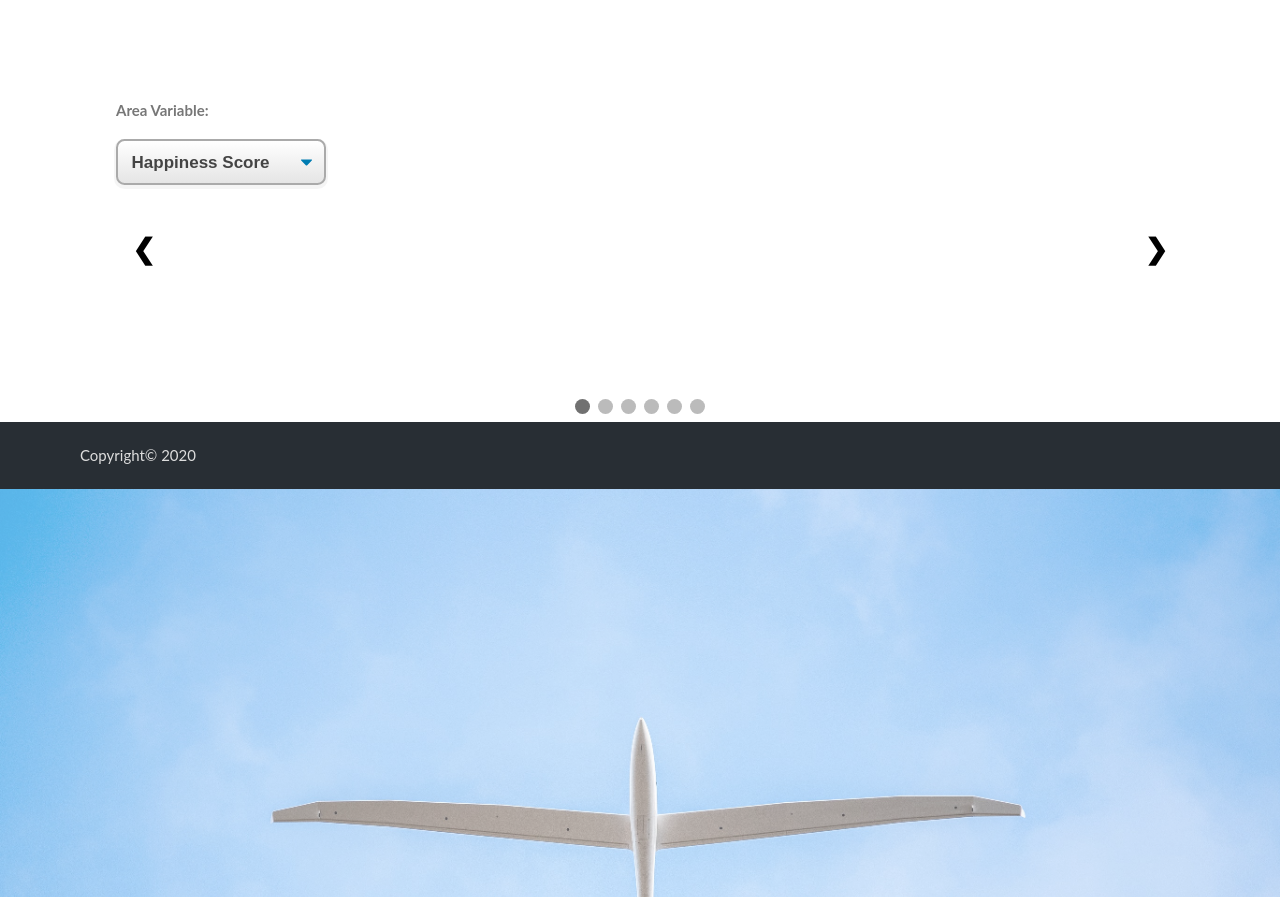
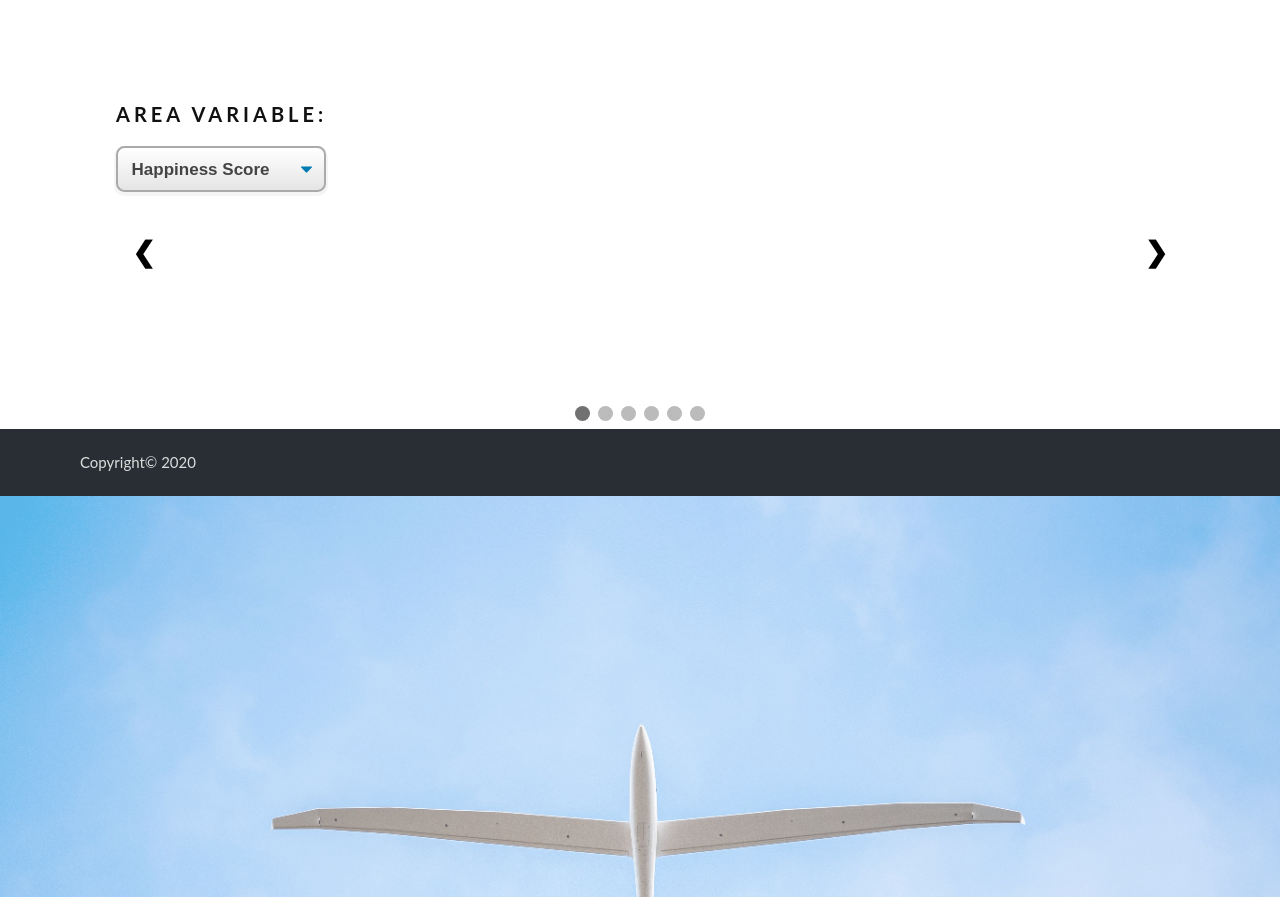
Before and after one commit to tpitla/narrative-viz, a plain HTML site: page index.html in a window 1280 px wide. Shown: the part 6347-7244 px from the top of the page. Drawn offline with nearby package versions, Linux system fonts and the light colour scheme; no server answers.

Commit message:
Change area variable text

```diff
--- a/index.html
+++ b/index.html
@@ -67,7 +67,6 @@
     background-position: center;
   }
 
-
   #parallax1 {
     opacity: 0.65;
     background-image: url("sb2.jpg");
@@ -136,6 +135,13 @@
     color: #111;
     text-align: center;
     font-size: 28;
+  }
+
+  #selectorCaption{
+    letter-spacing: 4px;
+    text-transform: uppercase;
+    font: 20px "Lato", sans-serif;
+    color: #111;
   }
 
   .axis-label {
@@ -479,7 +485,7 @@
     </div>
 
     <div class="slideshow-container charts">
-      <p><strong>Area Variable:</strong></p>
+      <p id="selectorCaption"><strong>Area Variable:</strong></p>
       <select id="areaSelection" class="areaVarSelector">
         <option value="Ladder score">Happiness Score</option>
         <option value="Healthy life expectancy">Life Expectancy</option>
```
